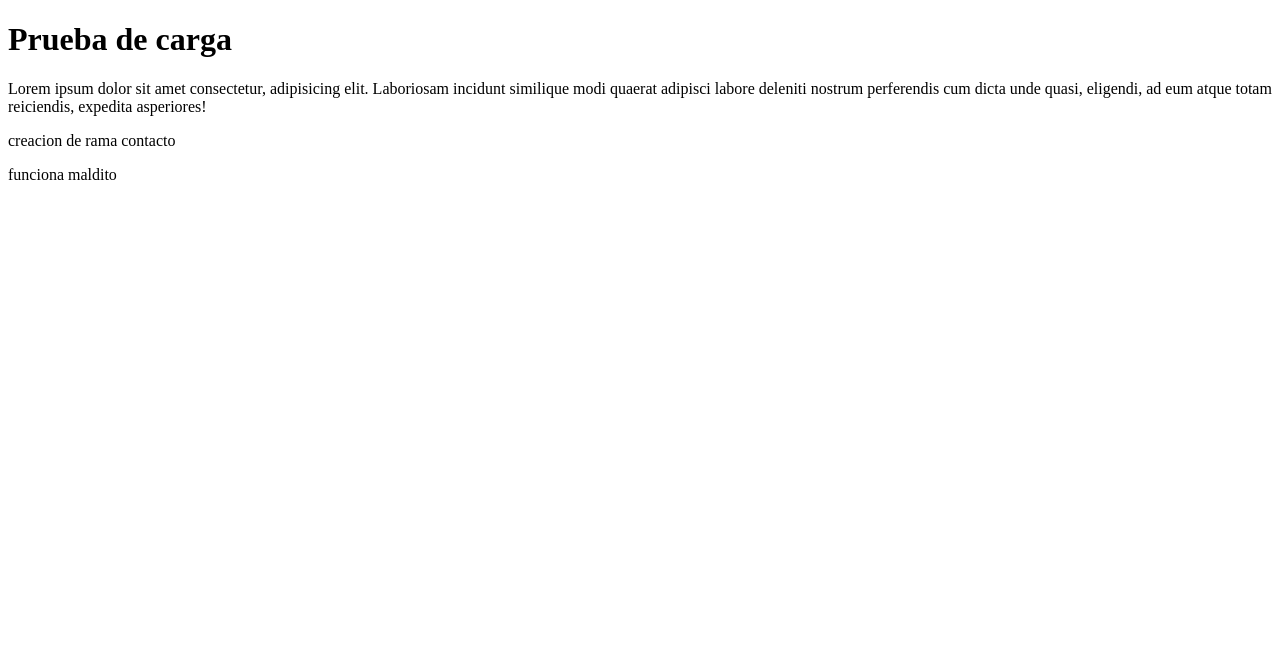
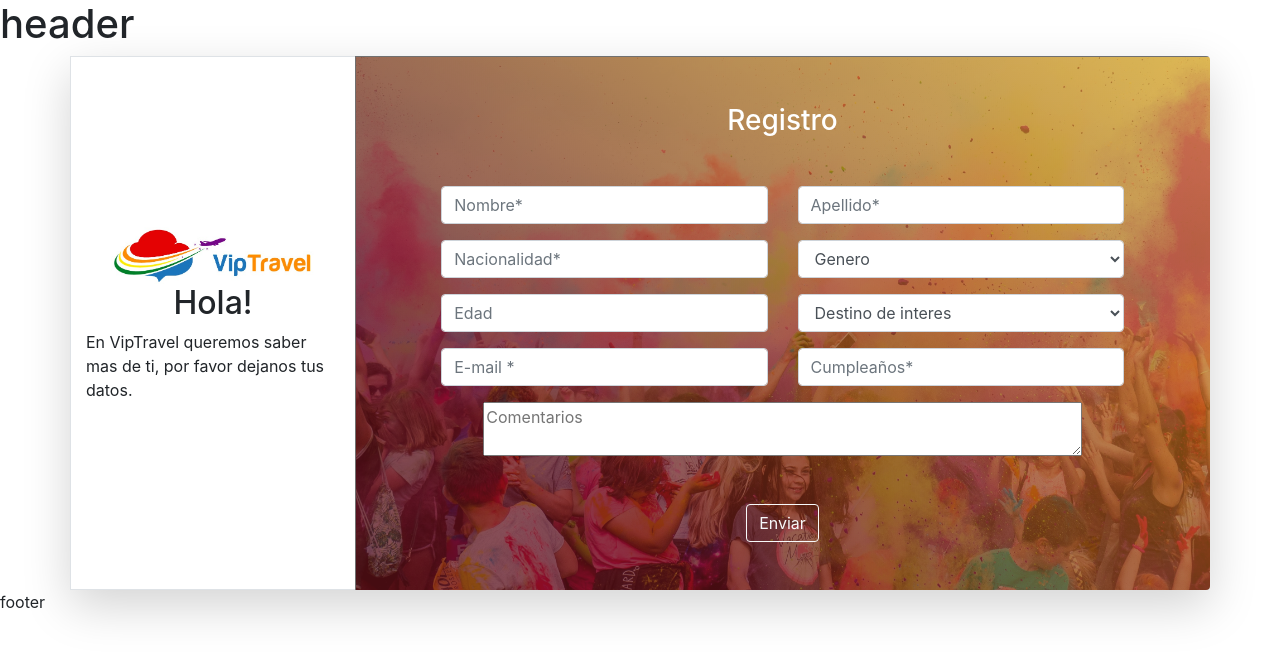
Before and after one commit to diegomez-ang/VipTravel, a plain HTML site: page assets/Contacto/contacto.html in a window 1280 px wide. Drawn offline with nearby package versions, Linux system fonts and the light colour scheme.

Commit message:
formulario v2

```diff
--- a/assets/Contacto/contacto.html
+++ b/assets/Contacto/contacto.html
@@ -1,14 +1,111 @@
 <!DOCTYPE html>
 <html lang="en">
+
 <head>
     <meta charset="UTF-8">
     <meta name="viewport" content="width=device-width, initial-scale=1.0">
-    <title>Document</title>
+    <title>contacto</title>
+    <link rel="icon" href="../img/fav_convert.png">
+    <link rel="stylesheet" href="https://stackpath.bootstrapcdn.com/bootstrap/4.5.0/css/bootstrap.min.css"
+        integrity="sha384-9aIt2nRpC12Uk9gS9baDl411NQApFmC26EwAOH8WgZl5MYYxFfc+NcPb1dKGj7Sk" crossorigin="anonymous">
+    <link rel="stylesheet" href="style.css">
 </head>
+
 <body>
-    <h1>Prueba de carga</h1>
-    <p>Lorem ipsum dolor sit amet consectetur, adipisicing elit. Laboriosam incidunt similique modi quaerat adipisci labore deleniti nostrum perferendis cum dicta unde quasi, eligendi, ad eum atque totam reiciendis, expedita asperiores!</p>
-    <p>creacion de rama contacto</p>
-    <p>funciona maldito</p>
+    <header>
+        <h1>header</h1>
+    </header>
+    <main>
+        <div class="container shadow-lg bg-red rounded">
+            <div class="row d-flex justify-content-center">
+                <div class="col-3 d-flex flex-column justify-content-center align-items-center border border-right-0 ">
+                    <img class="img" src="../img/icono.jpeg" alt="img VipTravel">
+                    <h2>Hola!</h2>
+                    <p>En VipTravel queremos saber mas de ti, por favor dejanos tus datos.</p>
+                </div>
+                <div class="col-9 gradiente rounded-right">
+                    <h3 class="registro text-white mt-5 mb-5">Registro</h3>
+                    <div class="tab-content" id="myTabContent">
+                        <div class="tab-pane fade show active" id="home" role="tabpanel" aria-labelledby="home-tab">
+                            <div class="row register-form d-flex justify-content-center" >
+                                <div class="col-md-5">
+                                    <div class="form-group opacity-5">
+                                        <input type="text" class="form-control opacity-5" placeholder="Nombre*" value="" />
+                                    </div>
+                                    <div class="form-group">
+                                        <input type="text" class="form-control" placeholder="Nacionalidad*" value="" />
+                                    </div>
+                                    <div class="form-group">
+                                        <input type="text" class="form-control" placeholder="Edad" value="" />
+                                    </div>
+                                    <div class="form-group">
+                                        <input type="email" class="form-control" placeholder="E-mail *" value="" />
+                                    </div>
+
+                                </div>
+                                <div class="col-md-5">
+                                    <div class="form-group">
+                                        <input type="email" class="form-control" placeholder="Apellido*" value="" />
+                                    </div>
+                                    <div class="form-group">
+                                        <select class="form-control">
+                                            <option class="hidden" selected disabled>Genero</option>
+                                            <option>Femenino</option>
+                                            <option>Masculino</option>
+                                            <option>Otro</option>
+                                        </select>
+                                    </div>
+                                    <div class="form-group">
+                                        <select class="form-control">
+                                            <option class="hidden" selected disabled>Destino de interes</option>
+                                            <option>Africa</option>
+                                            <option>Asia</option>
+                                            <option>Colombia</option>
+                                            <option>Europa</option>
+                                            <option>Norte America</option>
+                                            <option>Sur America</option>
+                                        </select>
+                                    </div>
+                                    <div class="form-group">
+                                        <input type="text" class="form-control" placeholder="Cumpleaños*" value="" />
+                                    </div>
+                                </div>
+                            </div>
+                            <div class="row d-flex justify-content-center">
+                                <textarea class="comentarios" placeholder="Comentarios" required></textarea>
+                            </div>
+                            </div>
+                        <div class="row d-flex justify-content-center">
+                            <button type="button" class="btn btn-outline-light mt-5 mb-5">Enviar</button>
+
+                        </div>
+
+                    </div>
+                </div>
+            </div>
+
+        </div>
+
+        </div>
+
+
+
+        </div>
+        </div>
+
+    </main>
+    <footer>
+        <p>footer</p>
+    </footer>
+    <script src="https://code.jquery.com/jquery-3.5.1.slim.min.js"
+        integrity="sha384-DfXdz2htPH0lsSSs5nCTpuj/zy4C+OGpamoFVy38MVBnE+IbbVYUew+OrCXaRkfj" crossorigin="anonymous">
+    </script>
+    <script src="https://cdn.jsdelivr.net/npm/popper.js@1.16.0/dist/umd/popper.min.js"
+        integrity="sha384-Q6E9RHvbIyZFJoft+2mJbHaEWldlvI9IOYy5n3zV9zzTtmI3UksdQRVvoxMfooAo" crossorigin="anonymous">
+    </script>
+    <script src="https://stackpath.bootstrapcdn.com/bootstrap/4.5.0/js/bootstrap.min.js"
+        integrity="sha384-OgVRvuATP1z7JjHLkuOU7Xw704+h835Lr+6QL9UvYjZE3Ipu6Tp75j7Bh/kR0JKI" crossorigin="anonymous">
+    </script>
 </body>
+
 </html>
--- /dev/null
+++ b/assets/Contacto/style.css
@@ -0,0 +1,17 @@
+.img{
+    width: 80%;
+}
+
+.registro{
+    text-align: center;
+    margin-top: 10px;
+}
+
+.gradiente{
+    background-image: url(../img/fondo_formulario.png) ;
+}
+
+.comentarios{
+    width: 70%;
+
+}
```
Also changed, not shown: assets/img/fav_convert.png (added), assets/img/favicon.jpg (added), assets/img/fondo_formulario.png (added), assets/img/icono.jpeg (added).
